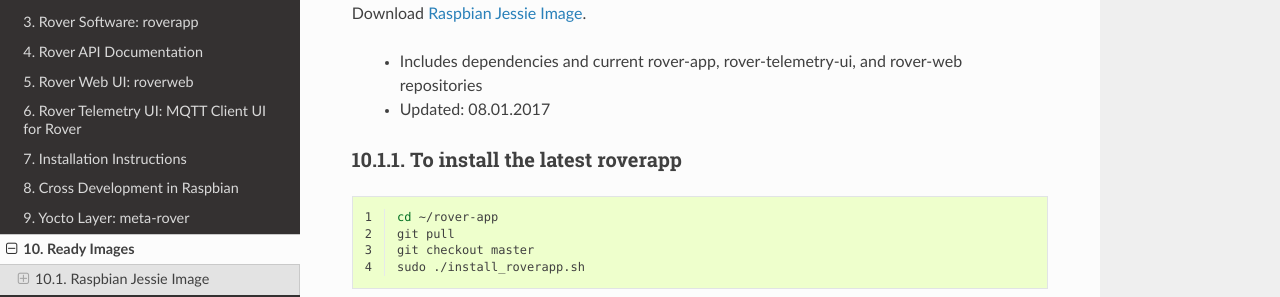
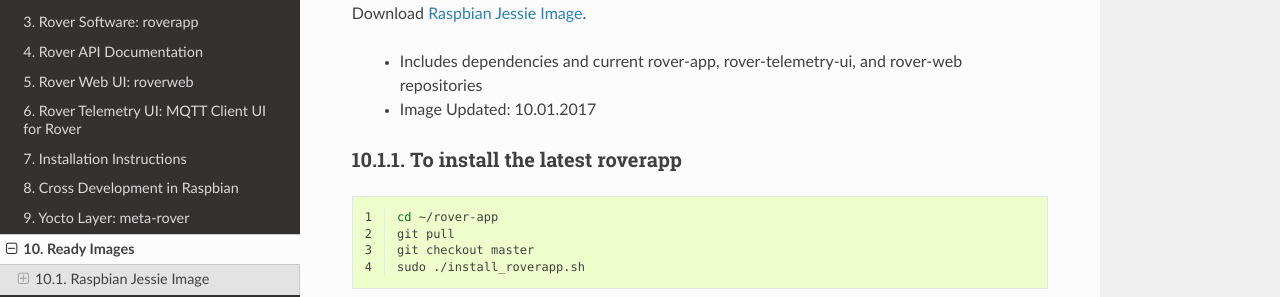
Before and after one commit to mozcelikors/rover-docs, a Sphinx documentation site: the page built from docs/source/content/images.rst, in a window 1280 px wide and 900 px high. Shown: the part 214-511 px from the top of the window. Built offline with Sphinx 7.4.7 and the Read the Docs theme 2.0.0, drawn with Linux system fonts in a browser that asks for light colours.

Commit message:
Image file updated
Signed-off-by: mozcelikors <mozcelikors@gmail.com>

```diff
--- a/docs/source/content/images.rst
+++ b/docs/source/content/images.rst
@@ -7,10 +7,10 @@
 Raspbian Jessie Image
 ========================================
 
-Download `Raspbian Jessie Image <https://owncloud.idial.institute/index.php/s/owZwZY7tdUxlEII>`_.
+Download `Raspbian Jessie Image <https://owncloud.idial.institute/s/uvcCBdCv9CrhZRk>`_.
 
 	* Includes dependencies and current rover-app, rover-telemetry-ui, and rover-web repositories
-	* Updated: 08.01.2017
+	* Image Updated: 10.01.2017
 
 To install the latest roverapp
 ^^^^^^^^^^^^^^^^^^^^^^^^^^^^
```
